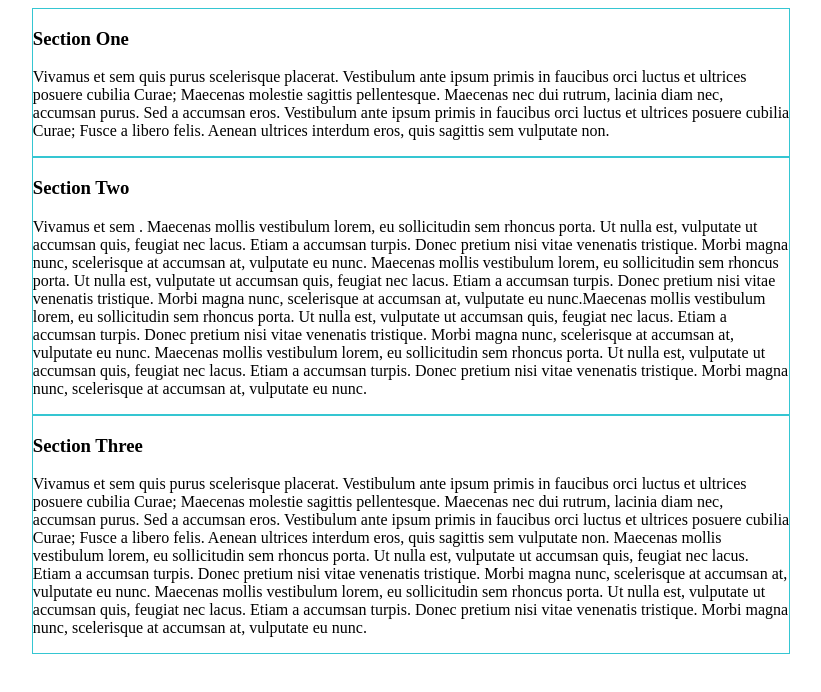
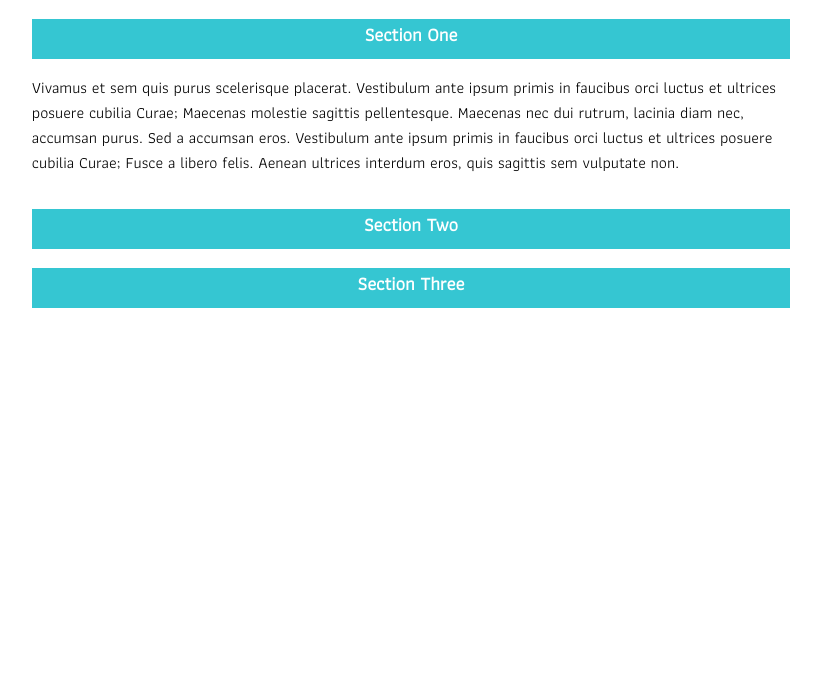
Before and after one commit to R1V3R5/accordion, a plain HTML site: page index.html in a window 1280 px wide. Shown: the whole page, without its empty margins (229-1050 px from the left). Drawn offline with Linux system fonts and the light colour scheme.

Commit message:
Added styles and transitions to accordion divs

```diff
--- a/main.scss
+++ b/main.scss
@@ -1,3 +1,6 @@
+body {
+  font-family: 'Athiti', sans-serif;
+}
 .container {
   width: 60%;
   min-height: 600px;
@@ -7,10 +10,64 @@
 
 .accordion-container {
   margin: 0 auto;
-  border: 1px solid rgb(53, 198, 210);
+  // border: 1px solid rgb(53, 198, 210);
 }
 
-.accordion-header {
+.accordion-header-one {
   background: rgb(53, 198, 210);
   height: 40px;
+  color: white;
+  text-align: center;
+  &:hover {
+    background: rgb(0, 218, 238);
+  }
 }
+.accordion-header-two {
+  background: rgb(53, 198, 210);
+  height: 40px;
+  color: white;
+  text-align: center;
+  &:hover {
+    background: rgb(0, 218, 238);
+  }
+}
+.accordion-header-three {
+  background: rgb(53, 198, 210);
+  height: 40px;
+  color: white;
+  text-align: center;
+  &:hover {
+    background: rgb(0, 218, 238);
+  }
+}
+
+.accordion-bellow.hide {
+  overflow: hidden;
+  max-height: 0px;
+  transition: max-height .7s linear;
+  // transition-delay: 0s;
+}
+.accordion-content-one.show {
+  max-height: 400px;
+  transition: all 1.5s linear;
+  overflow: hidden;
+}
+.accordion-content-two.show {
+  max-height: 400px;
+  transition: all 1.5s linear;
+  overflow: hidden;
+}
+.accordion-content-three.show {
+  max-height: 400px;
+  transition: all 1.5s linear;
+  overflow: hidden;
+}
+
+
+// .show {
+//   visibility: visible;
+// }
+
+// .collapse {
+//   visibility: collapse;
+// }
```
Also changed, not shown: main.css.
